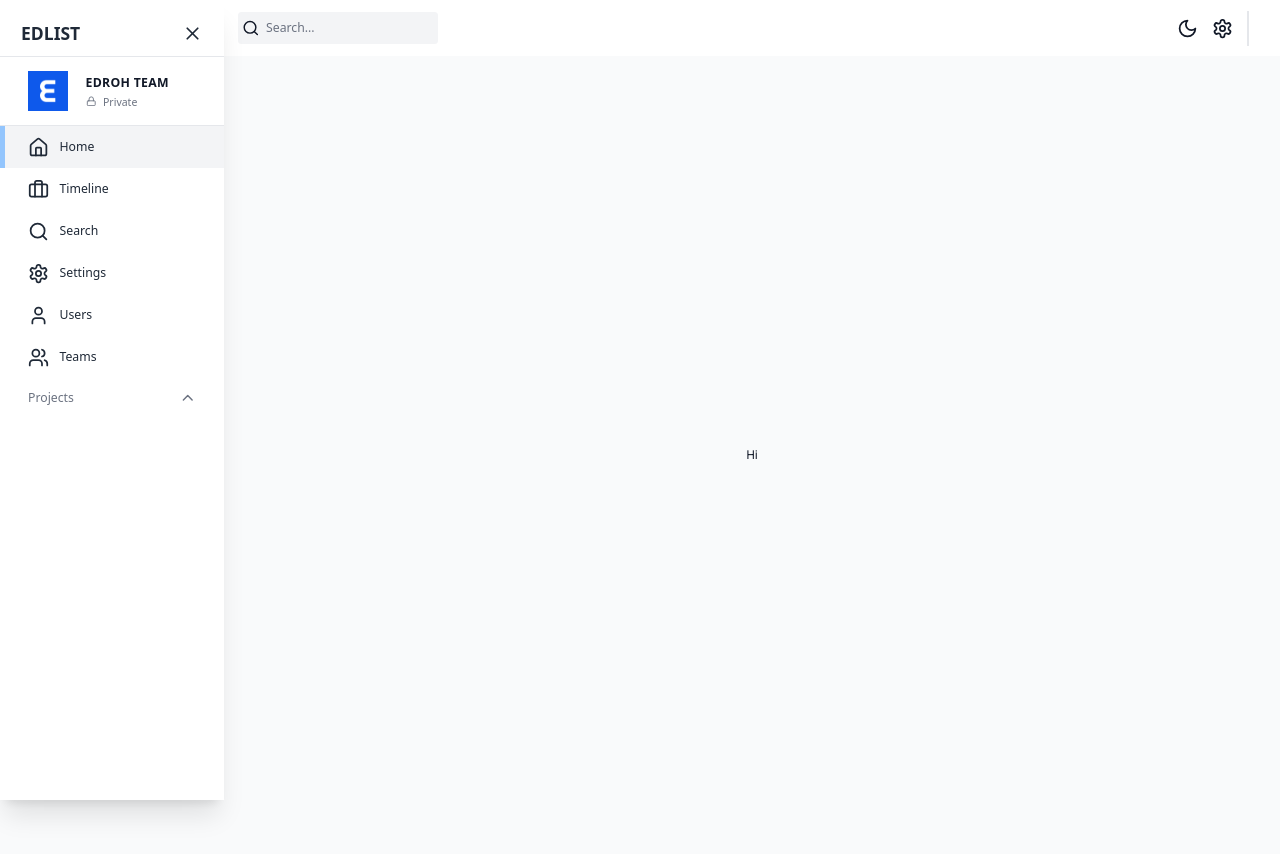
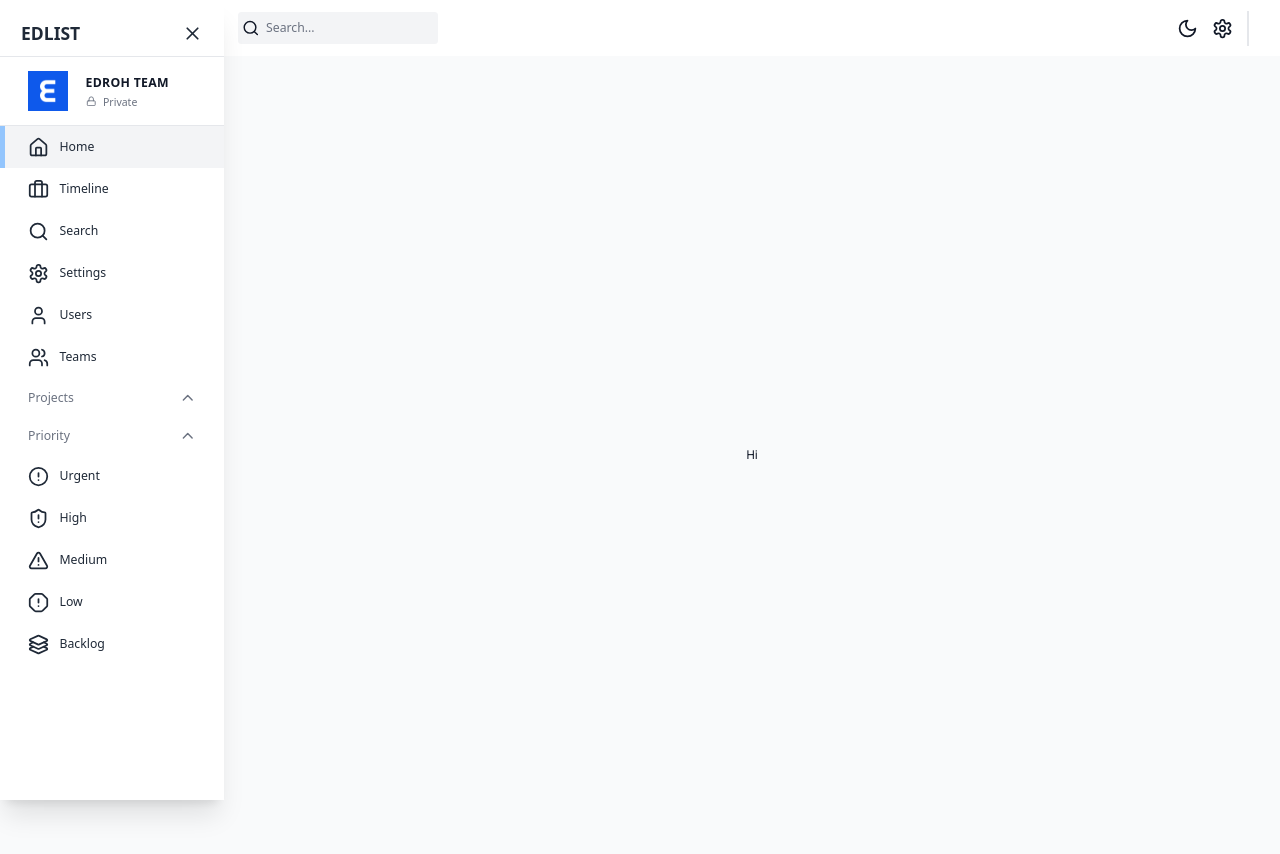
Before and after one commit to Fr3nk21/client, a Next.js app: page / in a window 1280 px wide. Built offline with nearby package versions, Linux system fonts and the light colour scheme; no server answers.

Commit message:
Sidebar and navbar finishing up details

```diff
--- a/src/app/(components)/Sidebar/index.tsx
+++ b/src/app/(components)/Sidebar/index.tsx
@@ -3,14 +3,19 @@
 import { useAppDispatch, useAppSelector } from "@/app/redux";
 import { setIsSidebarCollapsed } from "@/state";
 import {
+  AlertCircle,
+  AlertOctagon,
+  AlertTriangle,
   Briefcase,
   ChevronDown,
   ChevronUp,
   Home,
+  Layers3,
   LockIcon,
   LucideIcon,
   Search,
   Settings,
+  ShieldAlert,
   User,
   Users,
   X,
@@ -73,6 +78,7 @@
           <SidebarLink icon={Users} label="Teams" href="/teams" />
         </nav>
 
+        {/* PROJECTS LINKS */}
         <button
           onClick={() => setShowProjects((prev) => !prev)}
           className="flex w-full items-center justify-between px-8 py-3 text-gray-500"
@@ -84,6 +90,45 @@
             <ChevronDown className="h-5 w-5" />
           )}
         </button>
+        {/* PROJECTS LIST */}
+
+        {/* PRIORITIES LINKS */}
+        <button
+          onClick={() => setShowPriority((prev) => !prev)}
+          className="flex w-full items-center justify-between px-8 py-3 text-gray-500"
+        >
+          <span className="">Priority</span>
+          {showPriority ? (
+            <ChevronUp className="h-5 w-5" />
+          ) : (
+            <ChevronDown className="h-5 w-5" />
+          )}
+        </button>
+        {showPriority && (
+          <>
+            <SidebarLink
+              icon={AlertCircle}
+              label="Urgent"
+              href="/priority/urgent"
+            />
+            <SidebarLink
+              icon={ShieldAlert}
+              label="High"
+              href="/priority/high"
+            />
+            <SidebarLink
+              icon={AlertTriangle}
+              label="Medium"
+              href="/priority/medium"
+            />
+            <SidebarLink icon={AlertOctagon} label="Low" href="/priority/low" />
+            <SidebarLink
+              icon={Layers3}
+              label="Backlog"
+              href="/priority/backlog"
+            />
+          </>
+        )}
       </div>
     </div>
   );
```
